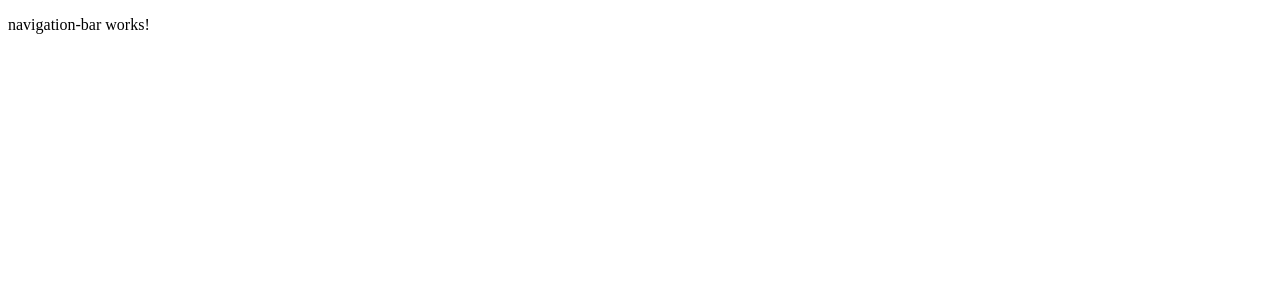
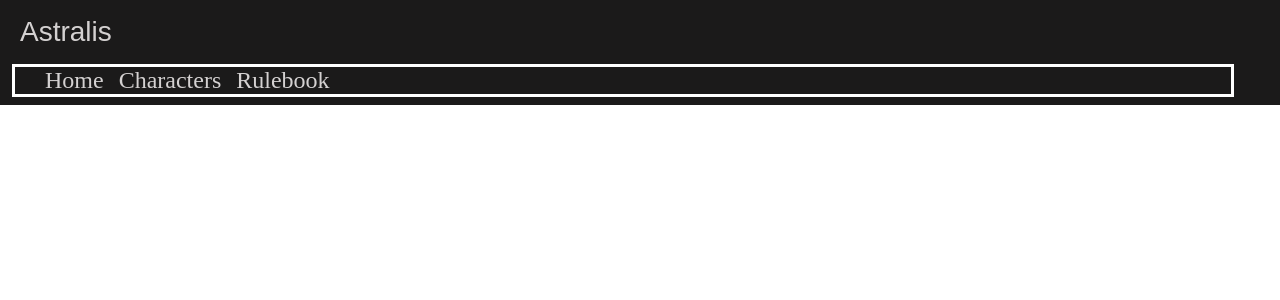
Before and after one commit to SadieJS/tabletop-rpg-website, an Angular app: page / in a window 1280 px wide. Shown: the top 300 px of the page. Built offline with nearby package versions, Linux system fonts and the light colour scheme.

Commit message:
created basic navigation bar concept, fixed a global style issue

```diff
--- a/src/app/navigation-bar/navigation-bar.component.css
+++ b/src/app/navigation-bar/navigation-bar.component.css
@@ -0,0 +1,41 @@
+.main-flex {
+    display: flex;
+    background-color: rgb(27, 26, 26);
+    height: 105px;
+    flex-direction: column;
+}
+.internal-flex{
+    border: 3px solid white;
+    display: inline-flex;
+    width: 95%;
+    margin-left: 12px;
+}
+.astralis{
+    color: rgb(212, 209, 209);
+    font-size: 1.75em;
+    padding-left: 20px;
+    padding-top: 16px;
+    padding-bottom: 16px;
+    font-family: Arial, Helvetica, sans-serif;
+}
+.home-button{
+    text-decoration: none;
+    color: rgb(212, 209, 209);
+    font-size: 1.5em;
+    align-self: center;
+    padding-left: 30px;
+}
+.characters-button{
+    text-decoration: none;
+    color: rgb(212, 209, 209);
+    font-size: 1.5em;
+    align-self: center;
+    padding-left: 15px;
+}
+.rulebook-button{
+    text-decoration: none;
+    color: rgb(212, 209, 209);
+    font-size: 1.5em;
+    align-self: center;
+    padding-left: 15px;
+}
--- a/src/app/navigation-bar/navigation-bar.component.html
+++ b/src/app/navigation-bar/navigation-bar.component.html
@@ -1 +1,8 @@
-<p>navigation-bar works!</p>
+<div class="main-flex flex-container">
+    <span class = "astralis">Astralis</span>
+    <div class="internal-flex flex-container">
+        <a class = "home-button" href="">Home</a>
+        <a class = "characters-button" href="">Characters</a>
+        <a class = "rulebook-button" href="">Rulebook</a>
+    </div>
+</div>
--- a/src/styles.css
+++ b/src/styles.css
@@ -1 +1,10 @@
 /* You can add global styles to this file, and also import other style files */
+* {
+    margin: 0;
+    padding: 0;
+    border: 0;
+    outline: 0;
+    font-size: 100%;
+    vertical-align: baseline;
+    background: transparent;
+}
```
